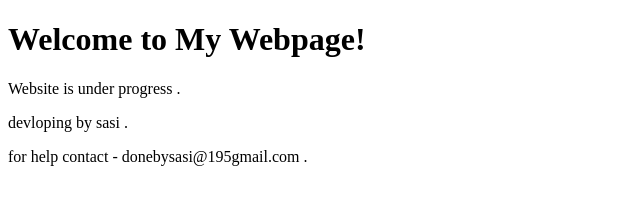
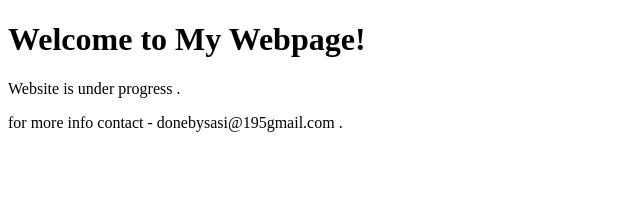
Before and after one commit to Sasin195/sasi, a plain HTML site: page index.html in a window 1280 px wide. Shown: the whole page, without its empty margins (0-640 px from the left). Drawn offline with Linux system fonts and the light colour scheme.

Commit message:
Update index.html

```diff
--- a/index.html
+++ b/index.html
@@ -6,7 +6,6 @@
 <body>
     <h1>Welcome to My Webpage!</h1>
     <p>Website is under progress .</p>
-  <p>devloping by sasi .</p>
-  <p>for help contact - donebysasi@195gmail.com .</p>
+  <p>for more info contact - donebysasi@195gmail.com .</p>
 </body>
 </html>
```
